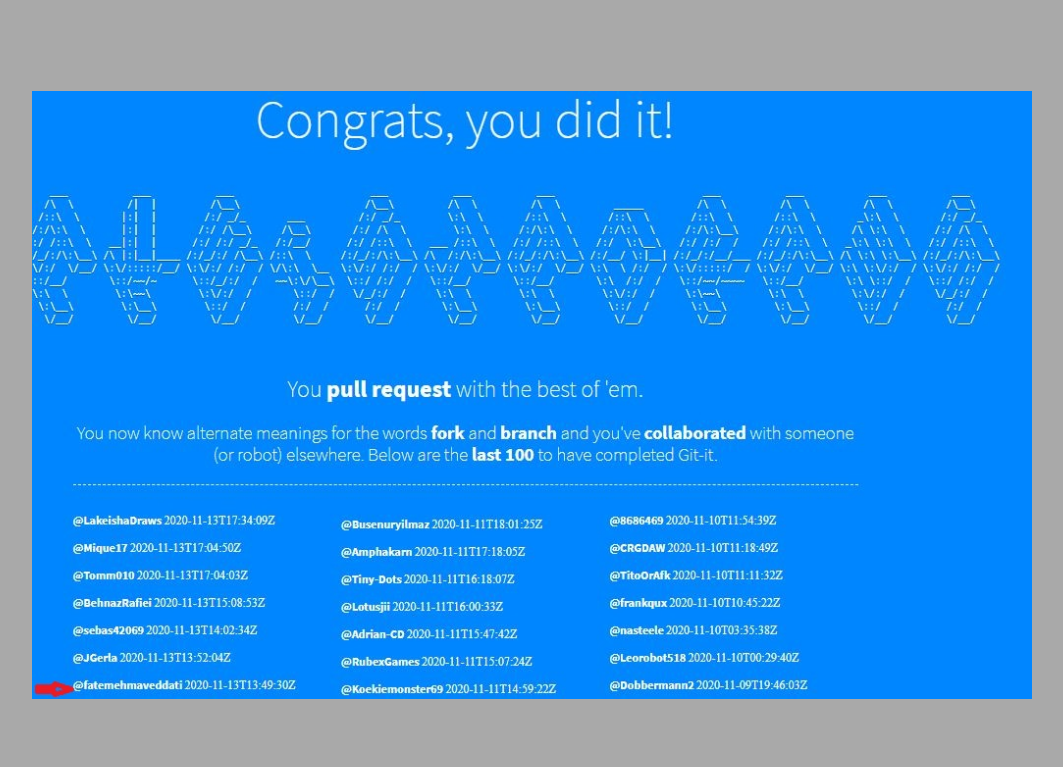
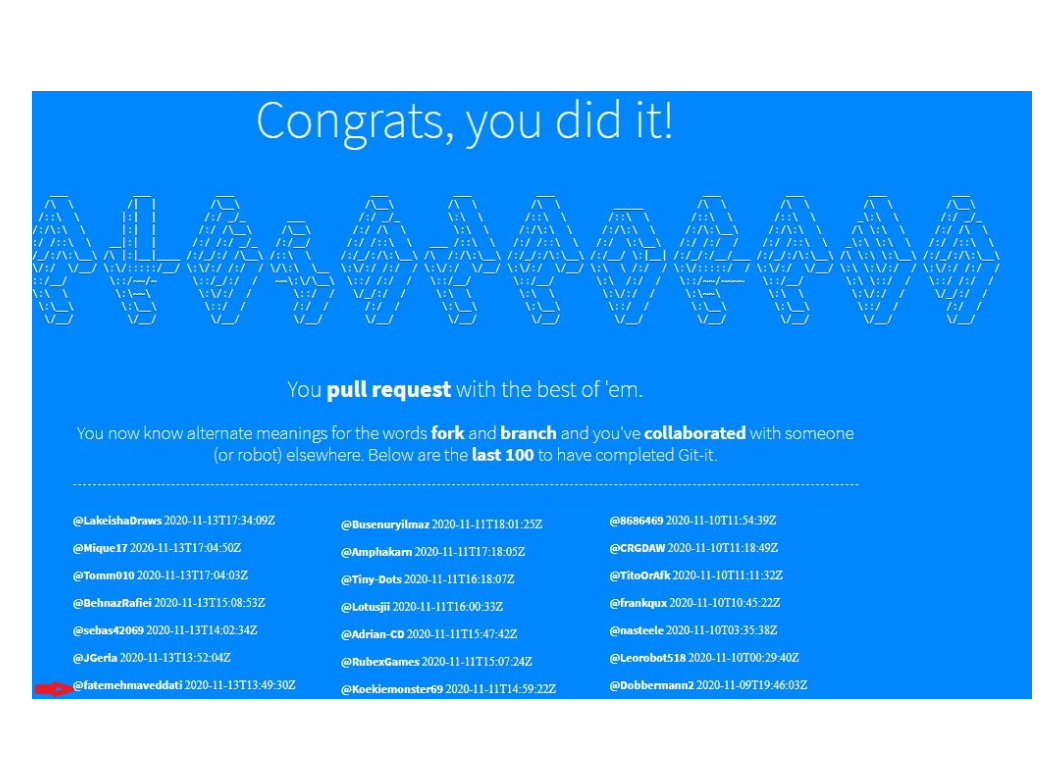
Before and after one commit to fatemehmaveddati/certificates, a plain HTML site: page index.html in a window 1280 px wide. Shown: the part 760-1527 px from the top of the page, without its empty margins (96-1159 px from the left). Drawn offline with Linux system fonts and the light colour scheme.

Commit message:
Update style.css

```diff
--- a/style.css
+++ b/style.css
@@ -4,7 +4,7 @@
     box-sizing: border-box;
 }
 body{
-  background: darkgrey;
+  background: ligtblue;
 }
 
 img{
```
